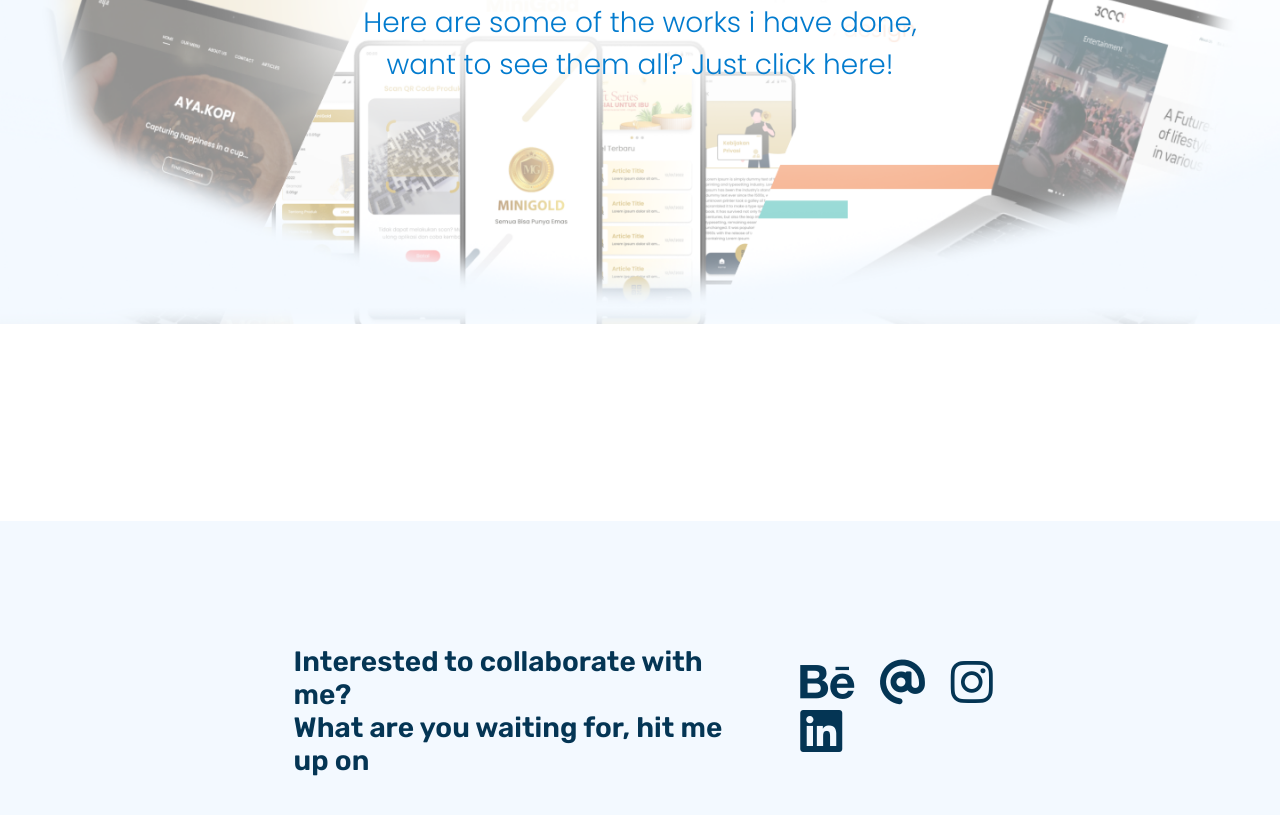
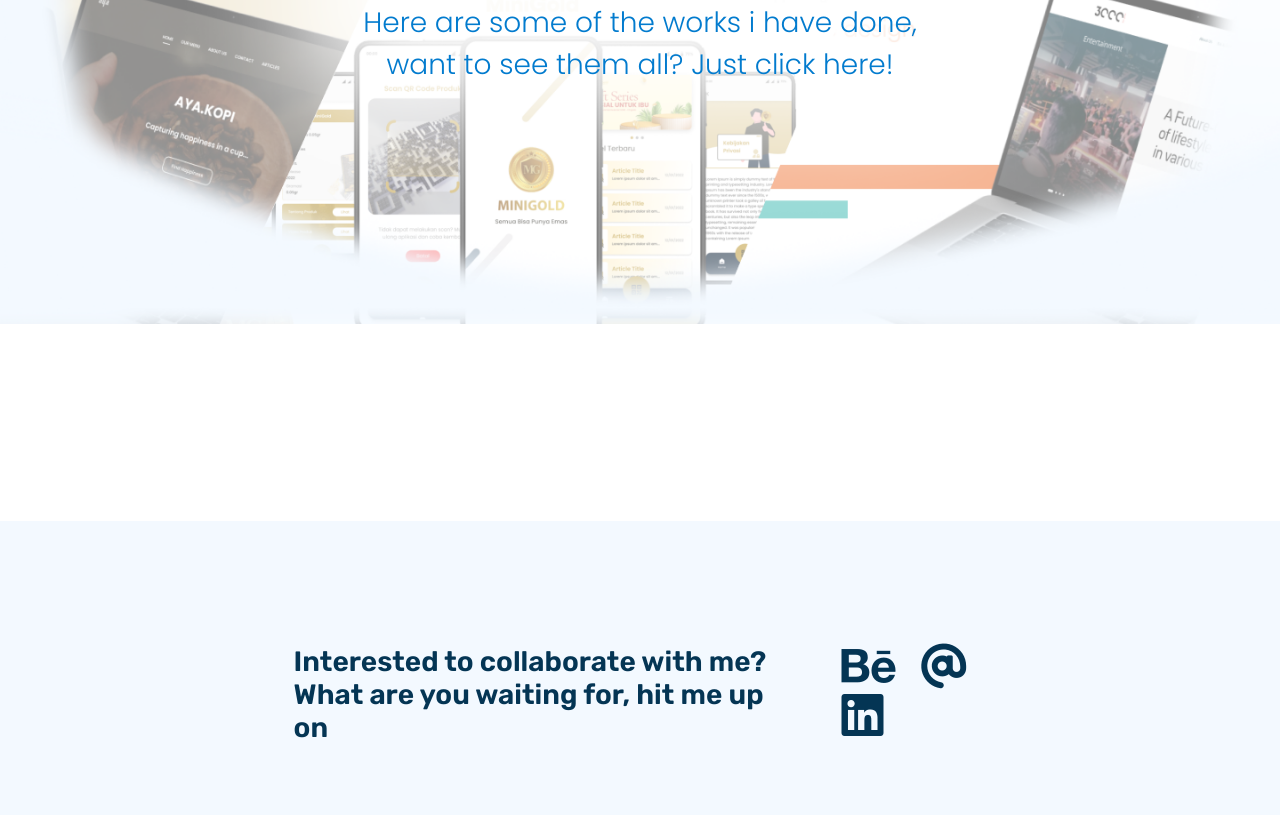
Before and after one commit to MFirmansyah-mf13/My-ProFile, a plain HTML site: page index.html in a window 1280 px wide. Shown: the part 2967-3782 px from the top of the page. Drawn offline with Linux system fonts and the light colour scheme.

Commit message:
Disable IG

```diff
--- a/index.html
+++ b/index.html
@@ -180,7 +180,7 @@
                         <ul>
                             <li id="behanceLink"><a href="https://www.behance.net/muhammafirmans6" target="_blank" rel="noopener noreferrer" alt="Follow and send a collaboration message"><i class="fa-brands fa-behance fa-3x"></i></a></li>
                             <li id="emailLink"><a href="mailto:mfirman163@gmail.com?subject=Hi%20Firman%2C%20I'm%20Interested%20To%20Collaborate%20With%20You" target="_blank" rel="noopener noreferrer" alt="Send a collaboration message"><i class="fa-solid fa-at fa-3x"></i></a></li>
-                            <li id="igLink"><a href="https://www.instagram.com/mfirman163/" target="_blank" rel="noopener noreferrer" alt="Follow and send a collaboration message"><i class="fa-brands fa-instagram fa-3x"></i></a></li>
+                            <!-- <li id="igLink"><a href="https://www.instagram.com/mfirman163/" target="_blank" rel="noopener noreferrer" alt="Follow and send a collaboration message"><i class="fa-brands fa-instagram fa-3x"></i></a></li> -->
                             <li id="linkedinLink"><a href="https://www.linkedin.com/in/muhammad-firmansyah-719169237/" target="_blank" rel="noopener noreferrer" alt="Connect and send a collaboration message"><i class="fa-brands fa-linkedin fa-3x"></i></i></a></li>
                         </ul>
                     </td>
```
